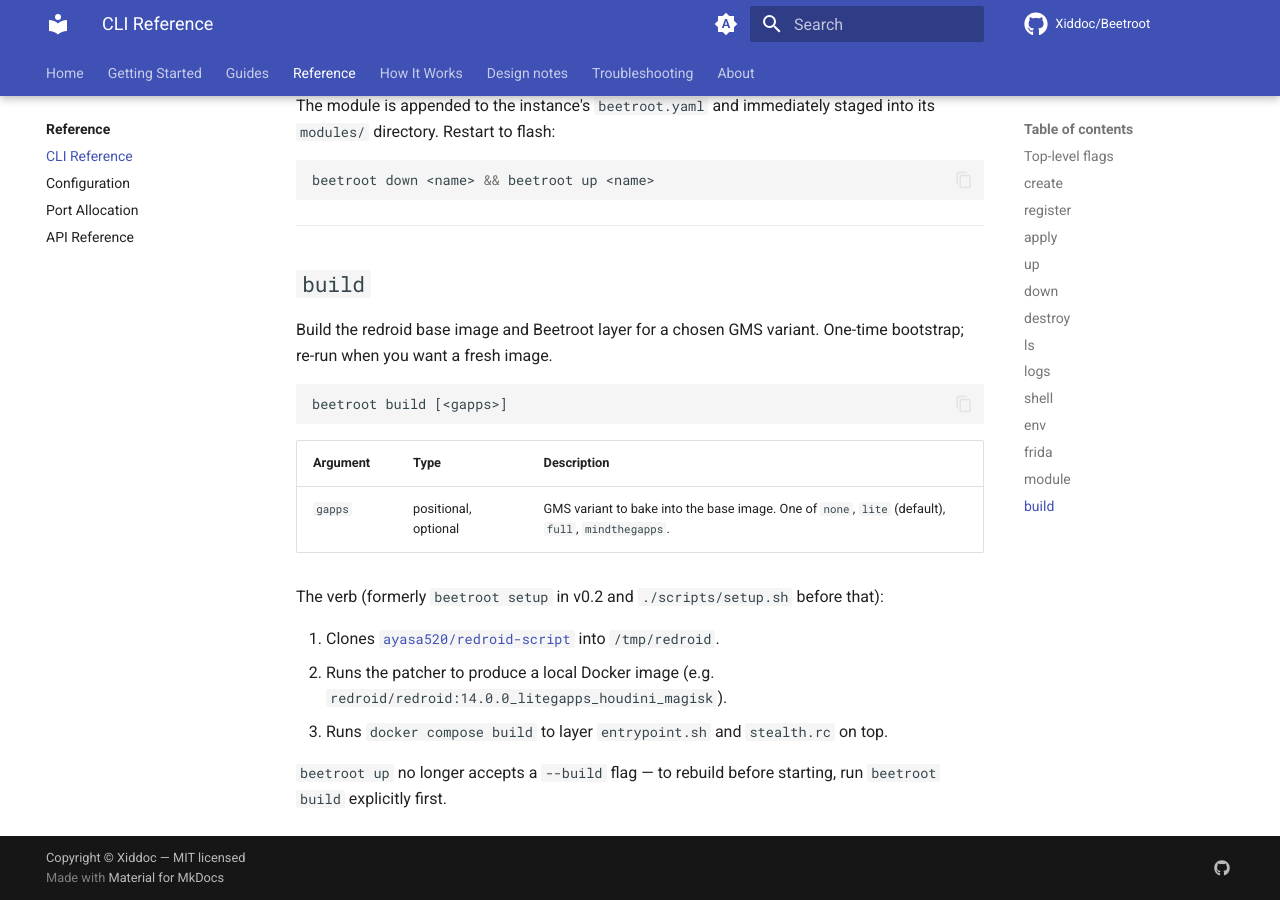
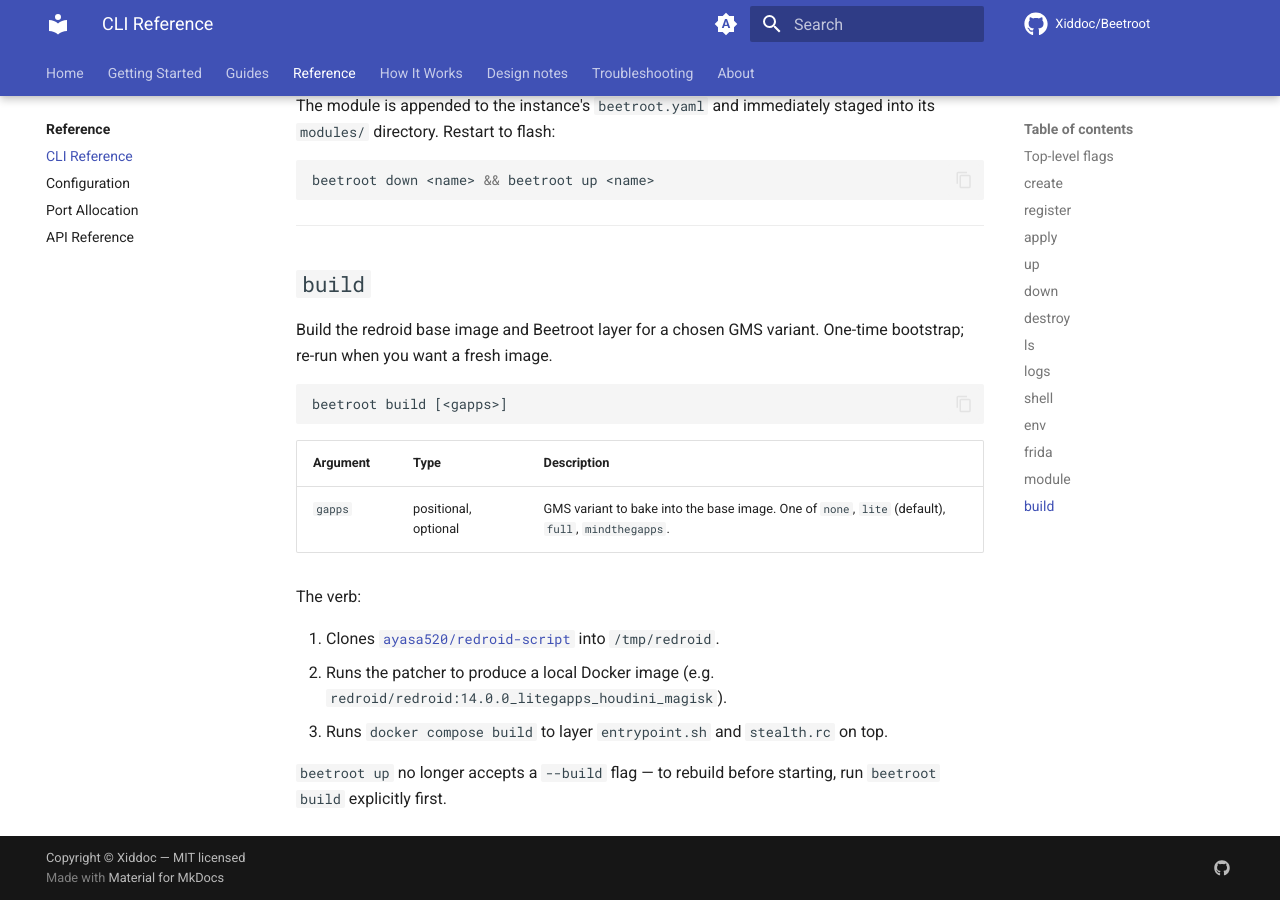
Before and after one commit to Xiddoc/Beetroot, an MkDocs documentation site: the page built from docs/reference/cli.md, in a window 1280 px wide and 900 px high, scrolled down 7813 px. Built offline with MkDocs 1.6.1 and Material for MkDocs 9.7.7, drawn with Linux system fonts in a browser that asks for light colours; comment, search, counter and statistics services are not loaded.

Commit message:
docs(t5): drop residual `beetroot setup` migration callouts
The strict acceptance grep
(`grep -rn 'beetroot setup\|...' src/ tests/ docs/ README.md CLAUDE.md`)
must return zero hits in current docs — migration record lives in
CHANGELOG.md alone. Two "formerly X" inline notes in
installation.md / reference/cli.md were the last stragglers.

```diff
--- a/docs/reference/cli.md
+++ b/docs/reference/cli.md
@@ -335,7 +335,7 @@ beetroot build [<gapps>]
 |----------|------|-------------|
 | `gapps` | positional, optional | GMS variant to bake into the base image. One of `none`, `lite` (default), `full`, `mindthegapps`. |
 
-The verb (formerly `beetroot setup` in v0.2 and `./scripts/setup.sh` before that):
+The verb:
 
 1. Clones [`ayasa520/redroid-script`](https://github.com/ayasa520/redroid-script) into `/tmp/redroid`.
 2. Runs the patcher to produce a local Docker image (e.g. `redroid/redroid:14.0.0_litegapps_houdini_magisk`).
```
Also changed, not shown: docs/getting-started/installation.md (+1 -1 lines).
